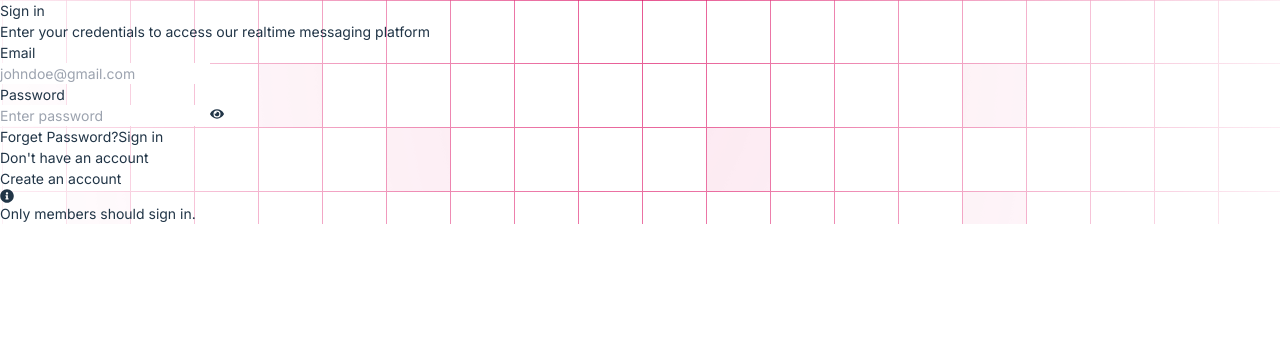
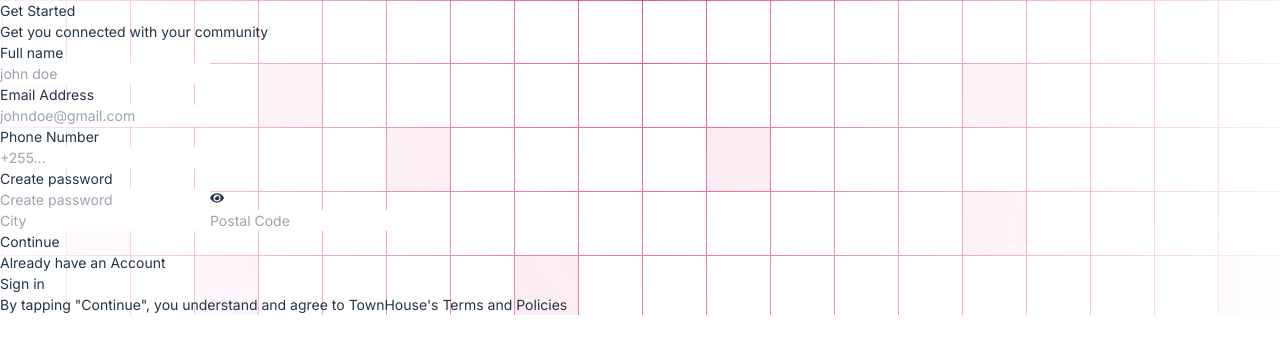
Before and after one commit to pheobeayo/townhouse, a React (Vite) app: page /sign_up_with_email in a window 1280 px wide. Shown: the top 354 px of the page. Built offline with nearby package versions, Linux system fonts and the light colour scheme.

Commit message:
Working on 'sign in and sign up with email' pages and improved its UI

```diff
--- a/src/App.tsx
+++ b/src/App.tsx
@@ -41,7 +41,6 @@ function App() {
         })
         let parseRes=await response.json()
         if(parseRes.error){
-            console.log(parseRes.error)
             setIsAuth(false)
             setIsLoading(false)
         }else{
@@ -60,7 +59,7 @@ function App() {
             setIsLoading(false)
         }
     }catch(error:any){
-        let errorMessage:string=error.message==="fail to fetch"?"No internet":`${error.message}`
+        let errorMessage:string=error.message==="Fail to fetch"?"No internet":`${error.message}`
         console.log(errorMessage)
 	    setIsAuth(false)
         setIsLoading(false)
--- a/src/index.css
+++ b/src/index.css
@@ -33,11 +33,6 @@
   /*secondary color*/
   --secondary-08:#808080;
 
-  --theme-blue:#366388;
-  --theme-dark:#213547;
-  --theme-gray:#f9f9f9;
-  --theme-yellow:rgb(199, 140, 31);
-  --hover-blue:#535bf2;
 }
 
 .sidebar::-webkit-scrollbar{
--- a/src/pages/GetStarted.tsx
+++ b/src/pages/GetStarted.tsx
@@ -32,13 +32,11 @@ function GetStarted() {
 
                     <img src={orIcon} className="h-[20px]" alt="Or"/>
 
-                    <div className="flex flex-col gap-4">
-                        <button onClick={()=>navigate("/sign_up_with_email")} className={`flex justify-center items-center py-3 px-6 rounded-md bg-white border-[1px] rounded-lg`}>
-                            <img src={emailIcon} alt="google's icon" className="sm:w-[24px] mr-auto sm:h-[24px]"/>
-                            <span className="text-base flex-grow">Sign up with Email Address</span>
-                        </button>
+                    <button onClick={()=>navigate("/sign_up_with_email")} className={`flex justify-center items-center py-3 px-6 rounded-md bg-white border-[1px] rounded-lg`}>
+                        <img src={emailIcon} alt="google's icon" className="sm:w-[24px] mr-auto sm:h-[24px]"/>
+                        <span className="text-base flex-grow">Sign up with Email Address</span>
+                    </button>
 
-                    </div>
 
                     <div className="flex items-center justify-center mt-5">
                         <p className="mr-3">{"Alread have an Account?"}</p>
--- a/src/pages/SignInWithEmail.tsx
+++ b/src/pages/SignInWithEmail.tsx
@@ -5,6 +5,8 @@ import { err_toast, success_toast } from "../components/Feedback";
 import { Link } from "react-router-dom";
 
 export default function SignInWithEmail() {
+    let date=new Date()
+    let API_URL=`https://townhouse-server.onrender.com`
     let [eye_icon,setEye_icon]=useState(<FaEye className="h-5 w-5"/>);
     let [disable,setDisable]=useState(false);
 
@@ -27,9 +29,10 @@ export default function SignInWithEmail() {
             setDisable(true)
             let userInput={
                 email:e.target.email.value,
-                password:e.target.password.value
+                password:e.target.password.value,
+                last_time_loggedin:`${date}`, user_browser:`${navigator.userAgent}`
             }
-            let url=``
+            let url=`${API_URL}/api/sign_in`
             let response=await fetch(url,{
                 method:"POST",
                 headers:{
@@ -39,57 +42,74 @@ export default function SignInWithEmail() {
             });
             const parseRes=await response.json();
             console.log(parseRes)
-            success_toast(`Sign in successfull`)
-            setDisable(false)
+            if(parseRes.error){
+                setDisable(false)
+                err_toast(parseRes.error)
+            }else{
+                let user:any=parseRes.data;
+                let userData:User={
+                    photo:user.photo,
+                    email:user.email,
+                    username:user.username,
+                    accessToken:user.access_token,
+                    phoneNumber:user.phone_number,
+                    emailVerified:user.email_verified
+                }
+                success_toast(parseRes.msg)
+                localStorage.setItem("user_data",JSON.stringify(userData))
+                setDisable(false)
+            }
         } catch (error:any) {
             setDisable(false)
             const errorMessage = error.message;
             console.log(errorMessage)
-            errorMessage==="failed to fetch"?err_toast(`No internet`):err_toast(error.message)
+            errorMessage==="Failed to fetch"?err_toast(`No internet`):err_toast(error.message)
         }
     }
     return (
-        <main style={{background:`url(${backgroundPattern})`}} className={`flex md:h-screen max-md:h-[85vh] justify-center flex-col items-center`}>
-            <div className="sm:pt-[40px] sm:pb-[20px] items-center shadow-md bg-white flex flex-col sm:w-[640px] max-sm:w-[85vw]">
-                <div className="sm:mb-[40px] flex flex-col items-center max-sm:my-[20px]">
-                    <p className="text-[30px] text-[#1e293b] mb-[8px] font-semibold">Sign in</p>
-                    <p className="text-[#64748b] text-[14px]">Enter your credentials to access our realtime messaging platform</p>
+        <main style={{background:`url(${backgroundPattern})`}} className={`flex h-screen justify-center flex-col items-center`}>
+            <div className="sm:m-[40px] items-center sm:shadow-lg bg-white flex flex-col sm:w-[520px] max-sm:px-[6vw]">
+            <div className="sm:w-[360px] my-[40px]">
+                 <div className="sm:mb-[40px] gap-[8px] flex flex-col items-center max-sm:my-[20px]">
+                    <p className="text-[30px] font-semibold">Sign in</p>
+                    <p className="text-[var(--secondary-08)] text-[14px]">Get you connected with your community</p>
                 </div>
-                <form onSubmit={(e)=>handleLogin(e)} className="flex flex-col text-sm">
+                <form onSubmit={(e)=>handleLogin(e)} className="flex flex-col gap-[12px] text-sm">
                 <div className="flex flex-col mb-3">
-                    <label className="mb-[8px] font-semibold text-[#0f172a]" htmlFor="email">Email</label>
+                    <label className="mb-[8px] font-semibold text-[var(--primary-01)]" htmlFor="email">Email</label>
                     <div className="pb-4">
-                        <input id="email" name="email" type="email" className={`px-[10px] w-full py-2 focus:outline-[var(--theme-blue)] focus:outline-[1px] bg-white border-[1px] rounded-lg`} placeholder="johndoe@gmail.com" required/>
+                        <input id="email" name="email" type="email" className={`px-[10px] w-full py-2 focus:outline-[var(--primary-01)] focus:outline-[1px] bg-white border-[1px] rounded-lg`} placeholder="johndoe@gmail.com" required/>
                     </div>
 
-                    <label htmlFor="password" className=" font-semibold mb-[8px] text-[#0f172a]">Password</label>
+                    <label htmlFor="password" className="font-semibold mb-[8px] text-[var(--primary-01)]">Password</label>
                     <div className="flex flex-col">
                         <div className="flex">
-                            <input id="password" name="password" placeholder="Enter password" type="password" className={`flex-grow px-[10px] py-2 focus:outline-[var(--theme-blue)] focus:outline-[1px] bg-white border-[1px] rounded-l-lg`} minLength={8} maxLength={24} required/>
-                            <button type="button" onClick={toggle_password} className="rounded-r-lg px-3 py-2 border-[1px] w-[53px] bg-white text-[#64748b]">
+                            <input id="password" name="password" placeholder="Enter password" type="password" className={`flex-grow px-[10px] py-2 focus:outline-[var(--primary-01)] focus:outline-[1px] bg-white border-[1px] rounded-l-lg`} minLength={8} maxLength={24} required/>
+                            <button type="button" onClick={toggle_password} className="rounded-r-lg px-3 py-2 border-[1px] w-[53px] bg-white text-[var(--gray-7-text)]">
                             {eye_icon}
                             </button>
                         </div>
                     </div>
                 </div>
 
-                <a href="#" target="_blank" rel="noopener noreferrer" className="text-[#475569] underline text-[14px] ml-auto">Forget Password?</a>
-                <button disabled={disable} className={disable===true?"cursor-wait mt-5 capitalize py-3 px-6 text-white rounded-md bg-[var(--theme-dark)]":"mt-5 capitalize py-3 px-6 text-white rounded-md bg-[var(--theme-blue)]"}>
+                <a href="#" target="_blank" rel="noopener noreferrer" className="text-[var(--primary-01)] underline text-sm ml-auto">Forget Password?</a>
+                <button disabled={disable} className={disable===true?"cursor-wait mt-5 capitalize py-3 px-6 text-[var(--white)] rounded-md bg-[var(--primary-02)] border-[1px]":"mt-5 capitalize py-3 px-6 text-white rounded-md bg-[var(--primary-01)]"}>
                     {disable===false?(<span>
                         Sign in
                     </span>):(
                         <i className="italic">Signing in...</i>
                     )}
                 </button>
-                <div className="flex mt-5">
+                <div className="flex items-center justify-center mt-5">
                     <p className="mr-3">{"Don't have an account"}</p>
-                    <Link to="/create" className="underline text-[var(--theme-blue)]">Create an account</Link>
+                    <Link to="/sign_up_with_email" className="underline text-[var(--primary-01)]">Create an account</Link>
                 </div>
-                <div className="mt-5 text-xs flex items-center gap-x-1 text-[var(--gray-text)]">
-                    <FaInfoCircle className="w-5 h-5"/>
-                    <p>Only members should sign in.</p>
-                    </div>
+
+                <div className="mt-[30px] text-sm flex items-center justify-center gap-x-1 text-[var(--secondary-08)]">
+                        <p className="text-center">By tapping "Continue", you understand and agree to <Link to="/" className="underline text-[var(--primary-01)]">TownHouse's Terms and Policies</Link></p>
+                </div>
                 </form>
+            </div>
             </div>
         </main>
     );
--- a/src/pages/SignUpWithEmail.tsx
+++ b/src/pages/SignUpWithEmail.tsx
@@ -1,11 +1,12 @@
-
 import { useState } from "react"
 import backgroundPattern from "../assets/images/backgrounds/Background_pattern.png"
 import { FaEye, FaEyeSlash, FaInfoCircle } from "react-icons/fa";
 import { err_toast, success_toast } from "../components/Feedback";
 import { Link } from "react-router-dom";
 
-export default function SignUpWithEmail() {
+export default function SignInWithEmail() {
+    let date=new Date()
+    let API_URL=`https://townhouse-server.onrender.com`
     let [eye_icon,setEye_icon]=useState(<FaEye className="h-5 w-5"/>);
     let [disable,setDisable]=useState(false);
 
@@ -21,16 +22,22 @@ export default function SignUpWithEmail() {
     }
 
 
-
-    async function handleLogin(e:any){
+    async function handleCreate(e:any){
         try {
             e.preventDefault();
             setDisable(true)
             let userInput={
+                phone_number:e.target.phone_number.value,
+                username:e.target.username.value,
                 email:e.target.email.value,
-                password:e.target.password.value
+                password:e.target.password.value,
+                user_postal_code:e.target.postcode.value,
+                user_city:e.target.city.value,
+                user_lang:'en',
+                user_time_zone:`${Intl.DateTimeFormat().resolvedOptions().timeZone}`,
+                last_time_loggedin:`${date}`, user_browser:`${navigator.userAgent}`
             }
-            let url=``
+            let url=`${API_URL}/api/sign_up`
             let response=await fetch(url,{
                 method:"POST",
                 headers:{
@@ -40,57 +47,89 @@ export default function SignUpWithEmail() {
             });
             const parseRes=await response.json();
             console.log(parseRes)
-            success_toast(`Sign in successfull`)
-            setDisable(false)
+            if(parseRes.error){
+                setDisable(false)
+                err_toast(parseRes.error)
+            }else{
+                let user:any=parseRes.data;
+                let userData:User={
+                    photo:user.photo,
+                    email:user.email,
+                    username:user.username,
+                    accessToken:user.access_token,
+                    phoneNumber:user.phone_number,
+                    emailVerified:user.email_verified
+                }
+                success_toast(parseRes.msg)
+                localStorage.setItem("user_data",JSON.stringify(userData))
+                setDisable(false)
+            }
         } catch (error:any) {
             setDisable(false)
             const errorMessage = error.message;
             console.log(errorMessage)
-            errorMessage==="failed to fetch"?err_toast(`No internet`):err_toast(error.message)
+            errorMessage==="Failed to fetch"?err_toast(`No internet`):err_toast(error.message)
         }
     }
     return (
-        <main style={{background:`url(${backgroundPattern})`}} className={`flex md:h-screen max-md:h-[85vh] justify-center flex-col items-center`}>
-            <div className="sm:pt-[40px] sm:pb-[20px] items-center shadow-md bg-white flex flex-col sm:w-[640px] max-sm:w-[85vw]">
-                <div className="sm:mb-[40px] flex flex-col items-center max-sm:my-[20px]">
-                    <p className="text-[30px] text-[#1e293b] mb-[8px] font-semibold">Sign in</p>
-                    <p className="text-[#64748b] text-[14px]">Enter your credentials to access our realtime messaging platform</p>
+        <main style={{background:`url(${backgroundPattern})`}} className={`flex h-screen justify-center flex-col items-center`}>
+            <div className="sm:m-[40px] items-center sm:shadow-lg bg-white flex flex-col sm:w-[520px] max-sm:px-[6vw]">
+                <div className="sm:w-[360px] my-2">
+                 <div className="gap-[8px] flex flex-col items-center my-[20px]">
+                    <p className="text-[30px] font-semibold">Get Started</p>
+                    <p className="text-[var(--secondary-08)] text-[14px]">Get you connected with your community</p>
                 </div>
-                <form onSubmit={(e)=>handleLogin(e)} className="flex flex-col text-sm">
+                <form onSubmit={(e)=>handleCreate(e)} className="flex flex-col gap-[12px] text-sm">
                 <div className="flex flex-col mb-3">
-                    <label className="mb-[8px] font-semibold text-[#0f172a]" htmlFor="email">Email</label>
+                    <label className="mb-[8px] font-semibold text-[var(--primary-01)]" htmlFor="username">Full name</label>
                     <div className="pb-4">
-                        <input id="email" name="email" type="email" className={`px-[10px] w-full py-2 focus:outline-[var(--theme-blue)] focus:outline-[1px] bg-white border-[1px] rounded-lg`} placeholder="johndoe@gmail.com" required/>
+                        <input id="username" name="username" type="text" className={`px-[10px] w-full py-2 focus:outline-[var(--primary-01)] focus:outline-[1px] bg-white border-[1px] rounded-lg`} placeholder="john doe" required/>
                     </div>
 
-                    <label htmlFor="password" className=" font-semibold mb-[8px] text-[#0f172a]">Password</label>
+                    <label className="mb-[8px] font-semibold text-[var(--primary-01)]" htmlFor="email">Email Address</label>
+                    <div className="pb-4">
+                        <input id="email" name="email" type="email" className={`px-[10px] w-full py-2 focus:outline-[var(--primary-01)] focus:outline-[1px] bg-white border-[1px] rounded-lg`} placeholder="johndoe@gmail.com" required/>
+                    </div>
+
+                    <label className="mb-[8px] font-semibold text-[var(--primary-01)]" htmlFor="phone_number">Phone Number</label>
+                    <div className="pb-4">
+                        <input id="phone_number" name="phone_number" minLength={13} maxLength={15} type="tel" className={`px-[10px] w-full py-2 focus:outline-[var(--primary-01)] focus:outline-[1px] bg-white border-[1px] rounded-lg`} placeholder="+255..." required/>
+                    </div>
+
+                    <label htmlFor="password" className="font-semibold mb-[8px] text-[var(--primary-01)]">Create password</label>
                     <div className="flex flex-col">
                         <div className="flex">
-                            <input id="password" name="password" placeholder="Enter password" type="password" className={`flex-grow px-[10px] py-2 focus:outline-[var(--theme-blue)] focus:outline-[1px] bg-white border-[1px] rounded-l-lg`} minLength={8} maxLength={24} required/>
-                            <button type="button" onClick={toggle_password} className="rounded-r-lg px-3 py-2 border-[1px] w-[53px] bg-white text-[#64748b]">
+                            <input id="password" name="password" placeholder="Create password" type="password" className={`flex-grow px-[10px] py-2 focus:outline-[var(--primary-01)] focus:outline-[1px] bg-white border-[1px] rounded-l-lg`} minLength={8} maxLength={24} required/>
+                            <button type="button" onClick={toggle_password} className="rounded-r-lg px-3 py-2 border-[1px] w-[53px] bg-white text-[var(--gray-7-text)]">
                             {eye_icon}
                             </button>
                         </div>
                     </div>
+
+                    <div className="mt-6 flex gap-2">
+                        <input id="city" name="city" type="text" className={`px-[10px] w-full py-2 focus:outline-[var(--primary-01)] focus:outline-[1px] bg-white border-[1px] rounded-lg`} placeholder="City" required/>
+                        <input id="postcode" name="postcode" type="text" className={`px-[10px] w-full py-2 focus:outline-[var(--primary-01)] focus:outline-[1px] bg-white border-[1px] rounded-lg`} placeholder="Postal Code" required/>
+                    </div>
+
                 </div>
 
-                <a href="#" target="_blank" rel="noopener noreferrer" className="text-[#475569] underline text-[14px] ml-auto">Forget Password?</a>
-                <button disabled={disable} className={disable===true?"cursor-wait mt-5 capitalize py-3 px-6 text-white rounded-md bg-[var(--theme-dark)]":"mt-5 capitalize py-3 px-6 text-white rounded-md bg-[var(--theme-blue)]"}>
+                <button disabled={disable} className={disable===true?"cursor-wait mt-1 capitalize py-3 px-6 text-[var(--white)] rounded-md bg-[var(--primary-02)] border-[1px]":"mt-1 capitalize py-3 px-6 text-white rounded-md bg-[var(--primary-01)]"}>
                     {disable===false?(<span>
-                        Sign in
+                        Continue
                     </span>):(
-                        <i className="italic">Signing in...</i>
+                        <i className="italic">Proceeding...</i>
                     )}
                 </button>
-                <div className="flex mt-5">
-                    <p className="mr-3">{"Don't have an account"}</p>
-                    <Link to="/create" className="underline text-[var(--theme-blue)]">Create an account</Link>
+                <div className="flex items-center justify-center mt-5">
+                    <p className="mr-3">{"Already have an Account"}</p>
+                    <Link to="/sign_in_with_email" className="underline text-[var(--primary-01)]">Sign in</Link>
                 </div>
-                <div className="mt-5 text-xs flex items-center gap-x-1 text-[var(--gray-text)]">
-                    <FaInfoCircle className="w-5 h-5"/>
-                    <p>Only members should sign in.</p>
-                    </div>
+
+                <div className="mt-[20px] text-sm flex items-center justify-center gap-x-1 text-[var(--secondary-08)]">
+                        <p className="text-center">By tapping "Continue", you understand and agree to <Link to="/" className="underline text-[var(--primary-01)]">TownHouse's Terms and Policies</Link></p>
+                </div>
                 </form>
+            </div>
             </div>
         </main>
     );
```
Also changed, not shown: src/pages/SignIn.tsx (+5 -12 lines).
